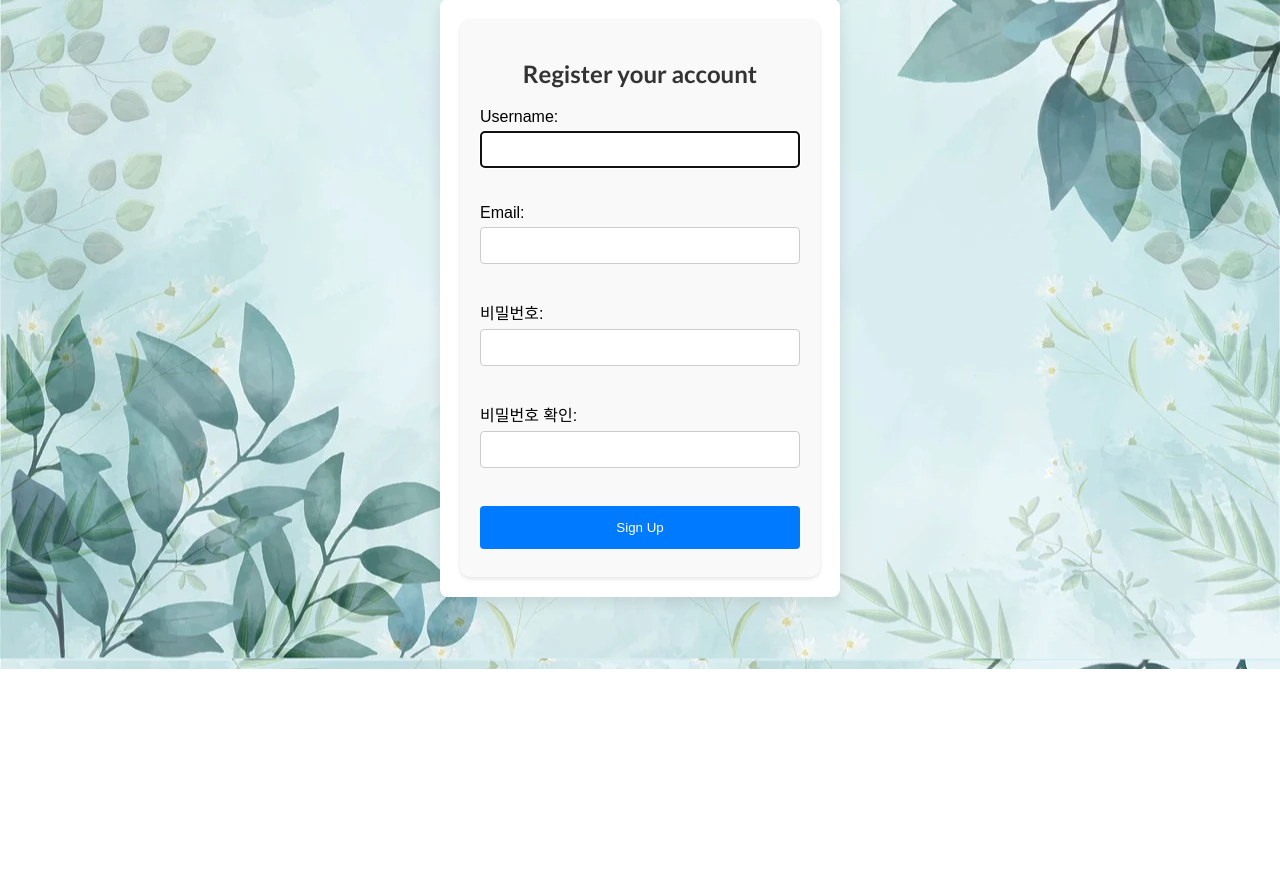
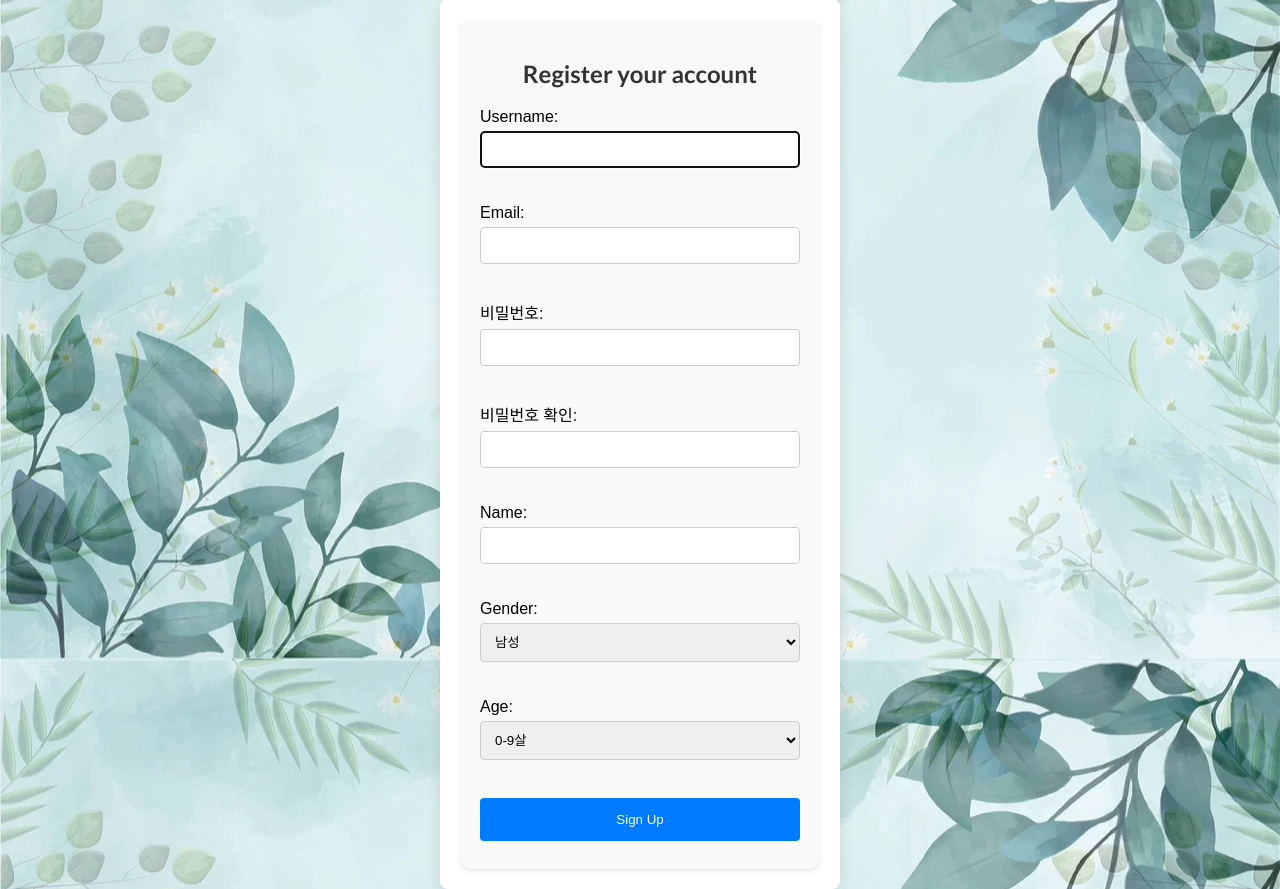
Before and after one commit to boostcampaitech6/level2-3-nlp-finalproject-nlp-06, a Django app: page /register/ in a window 1280 px wide. Shown: the part 151-1040 px from the top of the page. Before the commit the page ends 820 px from the top, so only its background shows below. Run offline with Django 5.2, Linux system fonts and the light colour scheme; some libraries are stand-ins or nearby versions.

Commit message:
feat - 유저 성별 및 나이대 지원, 대화 삭제 버튼 추가, 스케쥴러 지원
#27

```diff
--- a/true-friend/generation-app/main.py
+++ b/true-friend/generation-app/main.py
@@ -11,7 +11,7 @@ from websocket import WebSocketClient
 from database import connect_to_redis
 from model import load_llm_chain
 from api import router
-from scheduler import scheduler, create_retrospective_for_all_user
+from scheduler import scheduler, create_retrospective_for_all_user, test_timer
 
 
 
@@ -40,6 +40,9 @@ async def lifespan(app: FastAPI):
             timezone="Asia/Seoul"
         )
     )
+    scheduler.add_job(test_timer, 'interval', minutes=10)
+    if not scheduler.running:
+        scheduler.start()
 
     logger.info("Loading llm chain")
     load_llm_chain()
--- a/true-friend/generation-app/scheduler.py
+++ b/true-friend/generation-app/scheduler.py
@@ -1,5 +1,6 @@
 from apscheduler.schedulers.asyncio import AsyncIOScheduler
 from apscheduler.triggers.cron import CronTrigger
+from datetime import datetime
 import httpx
 from loguru import logger
 
@@ -7,6 +8,7 @@ from loguru import logger
 scheduler = AsyncIOScheduler()
 
 async def create_retrospective_for_all_user():
+    logger.info("Creating retrospective for all users")
     url = "http://generation_app:8001/retrospective/all"
     try:
         response = await httpx.post(url)
@@ -17,3 +19,7 @@ async def create_retrospective_for_all_user():
         logger.error(f"An error occurred: {e}")
     else:
         logger.info(f"Retrospective created successfully")
+
+
+async def test_timer():
+    logger.info(f"The current time is {datetime.now()}")
--- a/true-friend/generation-app/schemas.py
+++ b/true-friend/generation-app/schemas.py
@@ -7,6 +7,8 @@ import uuid
 class GenerationRequest(BaseModel):
     username: str
     name: str
+    gender: str
+    age: str
     text: str
 
 
--- /dev/null
+++ b/true-friend/main-app/users/choices.py
@@ -0,0 +1,17 @@
+GENDER_CHOICES = [
+    ('남성', '남성'),
+    ('여성', '여성'),
+]
+
+AGE_CHOICES = [
+    ('0대', '0-9살'),
+    ('10대', '10-19살'),
+    ('20대', '20-29살'),
+    ('30대', '30-39살'),
+    ('40대', '40-49살'),
+    ('50대', '50-59살'),
+    ('60대', '60-69살'),
+    ('70대', '70-79살'),
+    ('80대', '80-89살'),
+    ('90대', '90살 이상'),
+]
--- a/true-friend/main-app/users/forms.py
+++ b/true-friend/main-app/users/forms.py
@@ -1,9 +1,14 @@
 from django.contrib.auth.forms import UserCreationForm, AuthenticationForm
 from django.contrib.auth.models import User
+from django.core.validators import RegexValidator
 from django.forms import ModelForm, FileInput
 from django import forms
 from .models import Profile, Notice
+from .choices import GENDER_CHOICES, AGE_CHOICES
+import logging
 
+logger = logging.getLogger(__name__)
+name_validator = RegexValidator(r'^[ㄱ-ㅎ가-힣][ㄱ-ㅎ가-힣]*[ㄱ-ㅎ가-힣]$', '한글만 입력가능합니다.')
 
 class CustomUserAuthenticationForm(AuthenticationForm):
     def clean(self):
@@ -15,14 +20,22 @@ class CustomUserAuthenticationForm(AuthenticationForm):
 
 
 class CustomUserCreationForm(UserCreationForm):
+    email = forms.EmailField(required=True)
+    name = forms.CharField(max_length=200, strip=True, required=True, validators=[name_validator])
+    gender = forms.ChoiceField(choices=GENDER_CHOICES, required=True)
+    age = forms.ChoiceField(choices=AGE_CHOICES, required=True)
+
     class Meta:
         model = User # User, not Profile
-        fields = ["username", "email", "password1", "password2"]
+        fields = ["username", "email", "password1", "password2", "name", "gender", "age"]
         labels = {
             "username": "Username",
             "email": "Email",
             "password1": "Password",
             "password2": "Confirm Password",
+            "name": "Name",
+            "gender": "Gender",
+            "age": "Age",
         }
 
 
--- a/true-friend/main-app/users/models.py
+++ b/true-friend/main-app/users/models.py
@@ -3,16 +3,19 @@ from django.contrib.auth.models import User
 from django.core.validators import RegexValidator
 from django.core.exceptions import ValidationError
 import uuid
+from .choices import GENDER_CHOICES, AGE_CHOICES
 
 # Create your models here.
 
-name_validator = RegexValidator(r'^[ㄱ-ㅎ가-힣a-zA-Z0-9][ㄱ-ㅎ가-힣a-zA-Z0-9 ]*[ㄱ-ㅎ가-힣a-zA-Z0-9]$', 'Only letters, numbers, and spaces are allowed')
+name_validator = RegexValidator(r'^[ㄱ-ㅎ가-힣][ㄱ-ㅎ가-힣]*[ㄱ-ㅎ가-힣]$', '한글만 입력가능합니다.')
 
 class Profile(models.Model):
     # remove username and email from here (use User model instead)
     user = models.OneToOneField(User, on_delete=models.CASCADE, null=True, blank=True)
     name = models.CharField(max_length=200, blank=True, null=True, validators=[name_validator])
     profile_image = models.ImageField(null=True, blank=True, upload_to="profiles/", default="profiles/user-default.png")
+    gender = models.CharField(max_length=2, choices=GENDER_CHOICES, blank=True, null=True, default="남성") # 남성 (2 characters)
+    age = models.CharField(max_length=3, choices=AGE_CHOICES, blank=True, null=True, default="20대") # 10대 (3 characters)
     id = models.UUIDField(default=uuid.uuid4, unique=True, primary_key=True, editable=False) # Primary key, not editable
     created = models.DateTimeField(auto_now_add=True) # Automatically add date and time
 
--- a/true-friend/main-app/users/static/users/css/styles.css
+++ b/true-friend/main-app/users/static/users/css/styles.css
@@ -66,6 +66,16 @@
 
 .card small {
     color: red;
+}
+
+.card select {
+    width: 100%;
+    padding: 10px;
+    margin: 5px 0 20px 0;
+    display: inline-block; /* or block, depending on layout needs */
+    border: 1px solid #ccc;
+    border-radius: 4px;
+    box-sizing: border-box;
 }
 
 
--- a/true-friend/main-app/users/static/users/js/app.js
+++ b/true-friend/main-app/users/static/users/js/app.js
@@ -34,7 +34,7 @@ notices.forEach((notice) => {
                     throw new Error('Network response was not ok');
                 }
                 // Check if the response has content before parsing as JSON
-                if (response.status !== 201 || response.status != 204) { // 204 No Content
+                if (response.status !== 201 || response.status !== 204) { // 204 No Content
                     return response.json();
                 }
                 return null; // Or any other handling for no-content responses
--- a/true-friend/main-app/users/views.py
+++ b/true-friend/main-app/users/views.py
@@ -59,6 +59,10 @@ class RegisterUserView(View):
             user.save()
 
             profile = Profile.objects.create(user=user)
+            profile.name = form.cleaned_data.get('name')
+            profile.gender = form.cleaned_data.get('gender')
+            profile.age = form.cleaned_data.get('age')
+            profile.save()
             messages.success(request, 'Account created successfully')
             login(request, user)
             return redirect('user-profile')
```
Also changed, not shown: true-friend/docker-compose.yml (+6 -1 lines), true-friend/generation-app/api.py (+36 -6 lines), true-friend/generation-app/model.py (+7 -7 lines), true-friend/main-app/chat/static/chat/js/app.js (+26 -85 lines), true-friend/main-app/chat/templates/chat/index.html (+93 -1 lines), true-friend/main-app/chat/views.py (+27 -0 lines), true-friend/main-app/users/templates/users/user-profile.html (+8 -0 lines).
